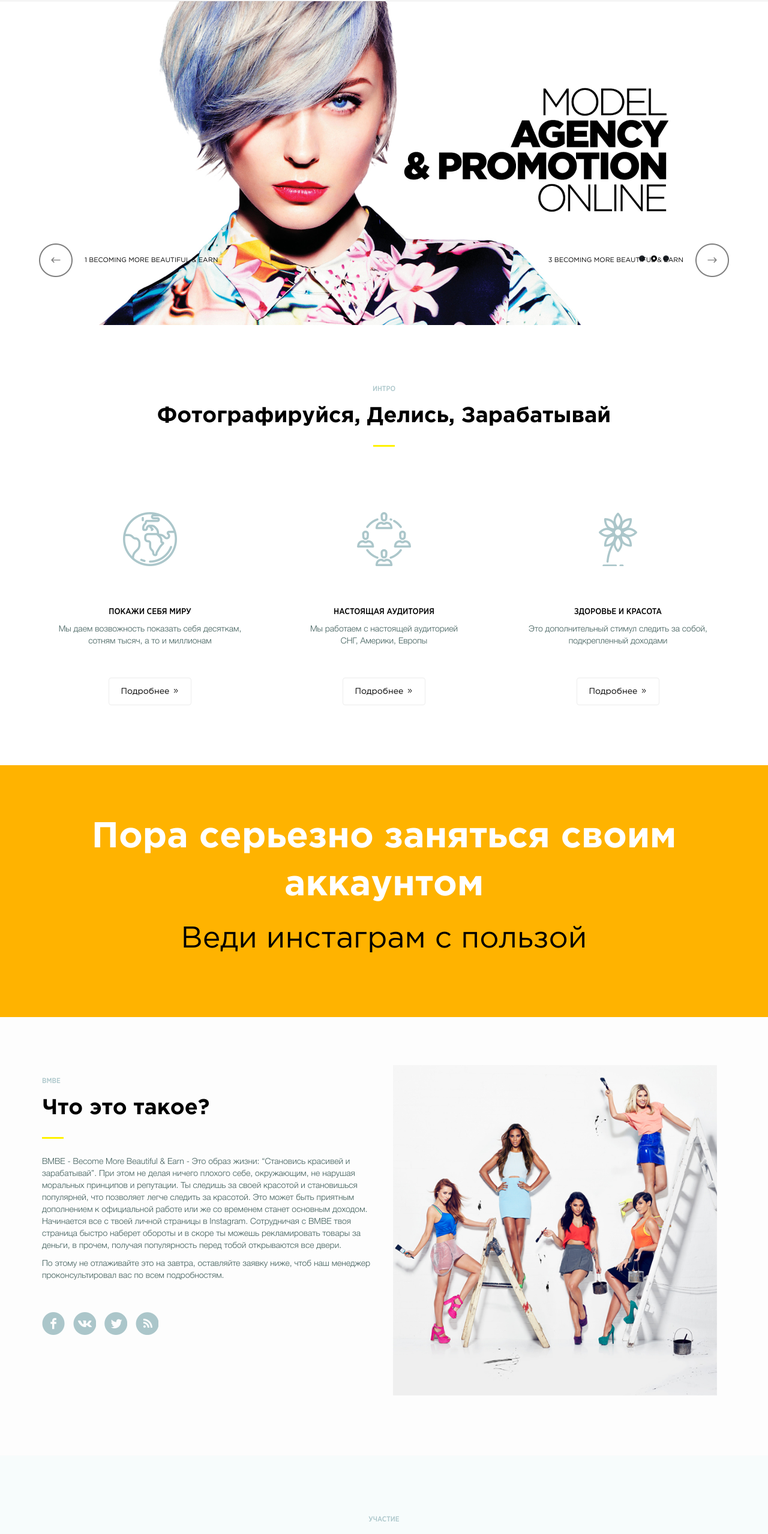
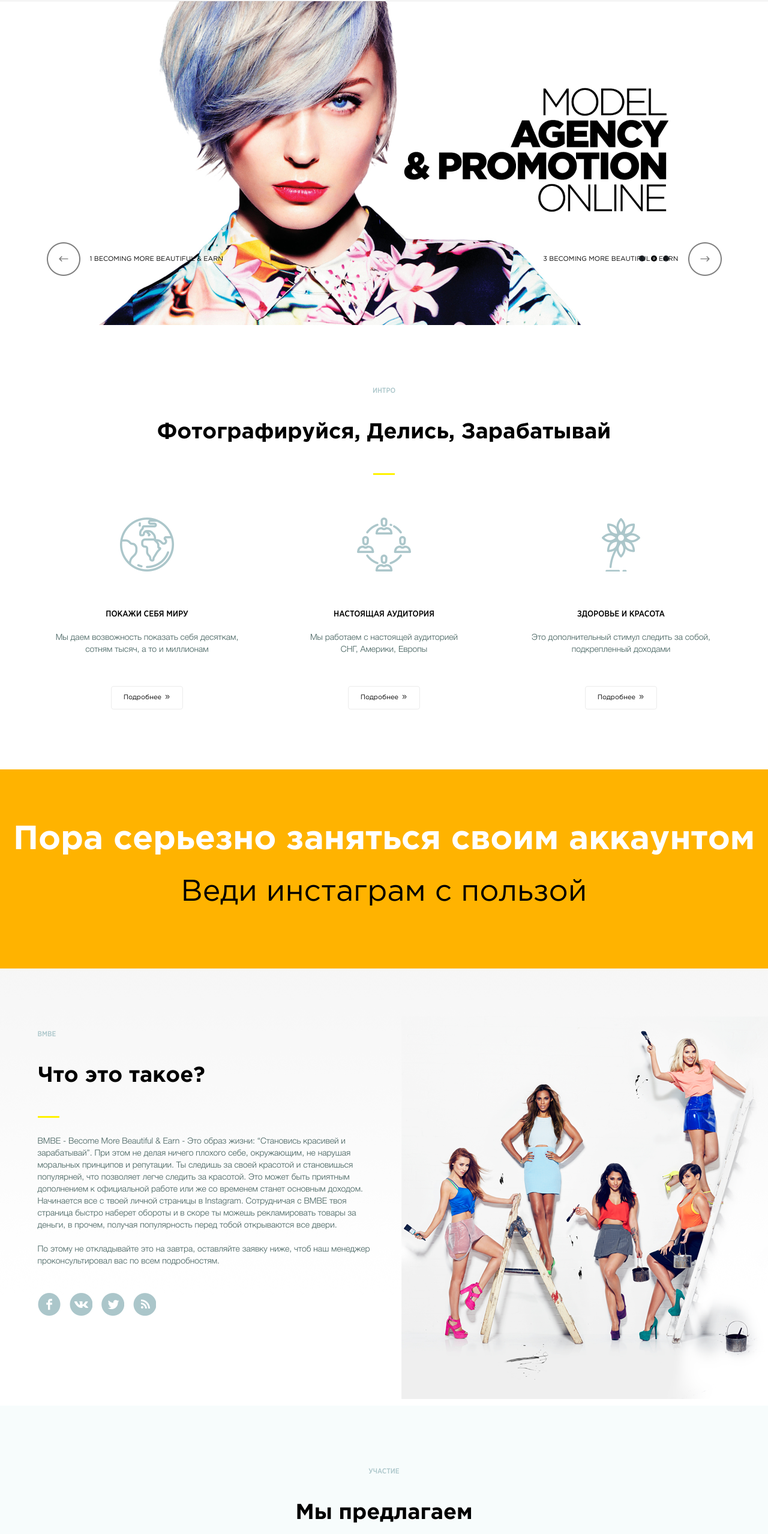
Before and after one commit to demyashev/bmbe, a plain HTML site: page index.html in a window 1280 px wide. Shown: the part 88-2646 px from the top of the page at 60% size. Drawn offline with nearby package versions, Linux system fonts and the light colour scheme.

Commit message:
next step

```diff
--- a/index.html
+++ b/index.html
@@ -138,7 +138,7 @@
                 </div>
                 <div class="row">
                     <p>BMBE - Become More Beautiful & Earn - Это образ жизни: “Становись красивей и зарабатывай”. При этом не делая ничего плохого себе, окружающим, не нарушая моральных принципов и репутации. Ты следишь за своей красотой и становишься популярней, что позволяет легче следить за красотой. Это может быть приятным дополнением к официальной работе или же со временем станет основным доходом.<br>Начинается все с твоей личной страницы в Instagram. Сотрудничая с BMBE твоя страница быстро наберет обороты и в скоре ты можешь рекламировать товары за деньги, в прочем, получая популярность перед тобой открываются все двери.</p>
-                    <p>По этому не отлаживайте это на завтра, оставляйте заявку ниже, чтоб наш менеджер проконсультировал вас по всем подробностям.</p>
+                    <p>По этому не откладывайте это на завтра, оставляйте заявку ниже, чтоб наш менеджер проконсультировал вас по всем подробностям.</p>
                     <div class="btn-group" role="group" aria-label="">
                         <a href="#" class="btn btn-social fb"></a>
                         <a href="#" class="btn btn-social vk"></a>
@@ -148,7 +148,7 @@
                 </div>
                 </div>
                 <div class="col-md-6">
-                    <img src="/public/img/what.jpg" alt="" class="what-img">
+                    <img src="/public/img/what.png" alt="" class="what-img">
                 </div>
             </div>
         </div>
@@ -338,7 +338,7 @@
                             <h3>Еще немного о BMBE</h3>
                             <h2>Раскрой талант модели</h2>
                         </div>
-                        <div class="row">
+                        <div class="">
                             <p>По мере продвижения твоей страницы тебя оценят многие тысячи людей. У тебя будет возможность наблюдать реакцию на свои фотографии, какие снимки больше лайкают, что людям нравится больше. Ты сможешь понять как тебе стать привлекательней, понять, что конкретно в тебе нравится людям.</p>
                         </div>
                     </div>
@@ -349,7 +349,7 @@
                             <div class="row lead">
                                 <h2>Минимальный контроль</h2>
                             </div>
-                            <div class="row">
+                            <div class="">
                                 <p>Мы даем возможности и свободу для творчества. Найди себя и покажи миру ту самую настоящую. От пласмасы все устали - красота в правде. Помни, всегда есть те, кто готов стараться.</p>
                             </div>
                         </div>
@@ -357,7 +357,7 @@
                             <div class="row lead">
                                 <h2>Инициатива награждается</h2>
                             </div>
-                            <div class="row">
+                            <div class="">
                                 <p>Мы рады помочь с развитием оригинальных и уникальных личностей и их способностей. Мы готовы выслушать и поддержать любые начинания.</p>
                             </div>
                         </div>
--- a/public/css/lightslider/lightslider.css
+++ b/public/css/lightslider/lightslider.css
@@ -171,11 +171,11 @@
 }
 .lSAction > .lSPrev {
     background-position: 0 0;
-    left: 10px;
+    left: 30px;
 }
 .lSAction > .lSNext {
     background-position: -32px 0;
-    right: 10px;
+    right: 30px;
 }
 .lSAction > a.disabled {
     pointer-events: none;
--- a/public/css/styles.css
+++ b/public/css/styles.css
@@ -45,7 +45,7 @@ input[type="email"] {
 .btn .icon {
     display: inline-block;
     width: 12px;
-    height: 12px;
+    height: 11px;
     background-size: 14px;
     background-repeat: no-repeat;
 }
@@ -106,6 +106,7 @@ blockquote {
     font-weight: normal;
     text-transform: uppercase;
     color: #080f19;
+    font-size: 11px;
     padding-left: 20px;
     padding-right: 20px;
 }
@@ -142,7 +143,7 @@ blockquote {
 }
 
 .navbar-brand {
-    margin-right: 30px;
+    margin-right: 45px;
     padding-top: 0;
     width: 70px;
     height: 70px;
@@ -152,9 +153,10 @@ blockquote {
     color: #fff;
     margin: 0;
     font-size: 12px;
-    padding: 12px 26px;
+    padding: 12px 22px;
     margin-top: 2px;
     text-transform: none;
+    margin-left: 12px;
 }
 
 /*.navbar-default .navbar-nav > li > a.active {
@@ -192,7 +194,7 @@ blockquote {
     width: 56px;
     height: 56px;
     /*opacity: 1;*/
-    top: 16px;
+    top: 14px;
     line-height: 56px;
 
 }
@@ -210,18 +212,18 @@ blockquote {
 .lSPrev-desc,
 .lSNext-desc {
     position: absolute;
-    line-height: 56px;
+    line-height: 53px;
     text-transform: uppercase;
     color: #000;
     font-size: 11px;
 }
 
 .lSPrev-desc {
-    left: 86px;
+    left: 102px;
 }
 
 .lSNext-desc {
-    right: 86px;
+    right: 102px;
 }
 
 .lSSlideOuter .lSPager.lSpg {
@@ -278,18 +280,20 @@ blockquote {
 }
 
 .lead {
-    padding: 80px 0;
+    padding: 80px 0 42px 0;
     text-align: center;
 }
 .lead h3 {
     color: #abc6ca;
     font-size: 12px;
+    line-height: 20px;
     text-transform: uppercase;
     font-family: 'Gotham Pro Narrow', Arial, sans-serif;
     font-weight: 500;
 }
 
 .lead h2 {
+    margin: 40px 0 30px 0;
     color: #000;
     font-size: 36px;
     font-weight: bold;
@@ -329,7 +333,7 @@ blockquote {
         width: 90px;
         height: 90px;
         display: inline-block;
-        margin-bottom: 50px;
+        margin-bottom: 35px;
         background-repeat: no-repeat;
         background-position: center center;
     }
@@ -342,6 +346,7 @@ blockquote {
 
     .intro-item > h4,
     .news-item > h4 {
+        margin: 20px 0;
         font-size: 14px;
         line-height: 20px;
         font-family: 'Gotham Pro Narrow', Arial, sans-serif;
@@ -362,7 +367,8 @@ blockquote {
     .intro-item > .btn,
     .news-item > .btn {
         margin-top: 40px;
-        padding: 12px 20px;
+        padding: 10px 20px;
+        font-size: 11px;
         font-weight: normal;
     }
 
@@ -370,17 +376,17 @@ blockquote {
  * Splash
  */
 .splash {
-    padding: 80px 0;
+    padding: 78px 0;
     background: #ffb300;
     text-align: center;
 }
 
 .splash p {
-    line-height: 80px;
+    line-height: 78px;
 }
 
 .splash p:first-child {
-    font-size: 60px;
+    font-size: 56px;
     font-weight: bold;
     color: #fff;
 }
@@ -395,8 +401,10 @@ blockquote {
  * What
  */
 #what {
-    background: #fdfdfd;
+    background-image: url('/public/img/what-bg.jpg');
+    background-repeat: repeat-x;
     padding-top: 80px;
+    padding-bottom: 150px;
 }
 
 #what .lead {
@@ -409,14 +417,17 @@ blockquote {
     color: #3e5c59;
     font-family: 'HelveticaNeueCyr', Arial, sans-serif;
     font-weight: 300;
+    margin-bottom: 20px;
 }
 
 .what-img {
-    max-width: 100%;
+    position: absolute;
+    top: 0;
+    left: 29px;
 }
 
 #what .btn-group {
-    padding-top: 40px;
+    padding-top: 22px;
 }
 
 #what .btn-social {
@@ -427,7 +438,7 @@ blockquote {
     background-size: 38px;
     background-repeat: no-repeat;
     background-position: center center;
-    margin-right: 15px;
+    margin-right: 16px;
 }
 
     .btn-social.fb {background-image: url('/public/img/icons/social-fb.png');}
@@ -605,11 +616,20 @@ blockquote {
 
     #info-more .lead {
         text-align: left;
-        padding: 60px 0 0 0;
+        margin: 30px 0 10px 0;
+        padding: 35px 0 0 0;
     }
+
+        #info-more .lead h2 {
+            margin: 40px 0 0 0;
+        }
 
     #info-more .mini-lead {
         padding-right: 85px;
+    }
+
+    #info-more .mini-lead .lead {
+        margin: 0;
     }
 
 .info-more-img {
@@ -808,3 +828,11 @@ footer .btn-social.rss {background-image: url('/public/img/icons/social-rss-foot
         left: 0;
     }
 }
+
+@media (min-width: 1200px) {
+
+    .container {
+        width: 1185px;
+    }
+
+}
```
Also changed, not shown: public/img/what-bg.jpg (added), public/img/what.jpg (deleted), public/img/what.png (added), 1 other file.
